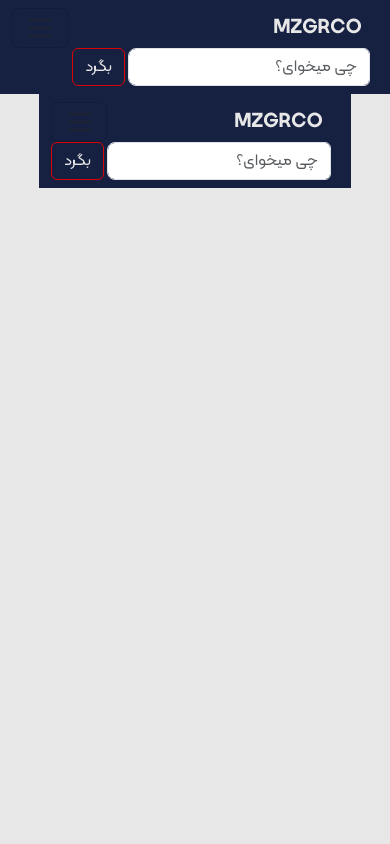
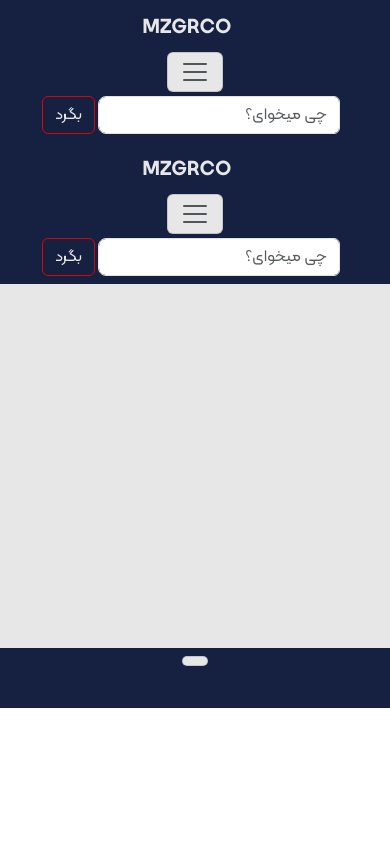
Before and after one commit to aliiimaher/PersonnelSystem-React, a React (Vite) app: page /t in a window 390 px wide. Shown: the top 844 px of the page. Built offline with nearby package versions, Linux system fonts and the light colour scheme.

Commit message:
responseive

```diff
--- a/src/App.css
+++ b/src/App.css
@@ -29,3 +29,14 @@
   max-width: 80%;
   min-height: 120vh;
 }
+
+@media screen and (max-width: 768px) {
+  #root {
+    max-width: 100%;
+  }
+  .app-container {
+    max-width: 100%;
+    min-height: 60vh;
+  }
+
+}
--- a/src/components/Navbar.tsx
+++ b/src/components/Navbar.tsx
@@ -24,7 +24,7 @@ function Navbar() {
             <span className="navbar-toggler-icon"></span>
           </button>
           <div className="collapse navbar-collapse" id="navbarSupportedContent">
-            <ul className="navbar-nav mb-2 mb-lg-0 start-0">
+            <ul className="navbar-nav  mb-lg-0 start-0">
               <li className="nav-item">
                 <a className="nav-link" aria-current="page" href="/">
                   خانه
--- a/src/styles/components/Footer.scss
+++ b/src/styles/components/Footer.scss
@@ -21,3 +21,25 @@
   display: flex;
   justify-content: space-around;
 }
+
+@media screen and (max-width: 768px) {
+  .footer-main-container {
+    display: flex;
+    flex-direction: column;
+    align-items: center;
+    row-gap: 4px;
+    min-height: 60px;
+  }
+  .footer-col-3 {
+    display: flex;
+    flex-direction: column !important;
+    align-items: center;
+    row-gap: 4px;
+  }
+  .menu-items {
+    display: flex;
+    flex-direction: column;
+    align-items: center;
+    row-gap: 4px;
+  }
+}
--- a/src/styles/components/Navbar.scss
+++ b/src/styles/components/Navbar.scss
@@ -13,3 +13,20 @@
   --bs-btn-hover-bg: #da0404 !important;
   --bs-btn-hover-border-color: #da0404 !important;
 }
+
+@media screen and (max-width: 768px) {
+  .container-fluid {
+    display: flex;
+    flex-direction: column;
+    align-items: center;
+    row-gap: 4px;
+  }
+
+  .navbar-toggler {
+    background-color: #e7e7e7 !important;
+  }
+
+  .navbar-nav {
+    padding-left: 40px !important;
+  }
+}
```
